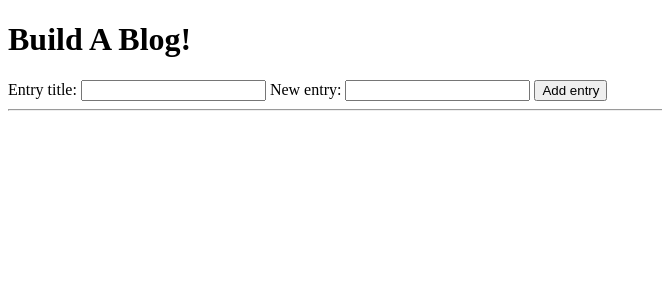
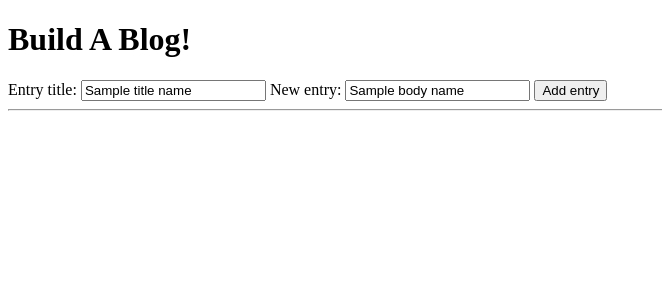
Before and after one commit to May-W/build-a-blog, a Flask app: template templates/newpost.html in a window 1280 px wide. Shown: the part 26-326 px from the top of the page, without its empty margins (0-662 px from the left). Run offline with Flask 2, Linux system fonts and the light colour scheme; the template is opened without the code that fills it: most values are stand-ins (such as "Sample title", 1, 10 or a date in 2020).

Commit message:
got verification and adding working

```diff
--- a/main.py
+++ b/main.py
@@ -30,14 +30,16 @@ def index():
         title_name = request.form['title']
         body_name = request.form['body']
 
+        if not title_name or not body_name:
+            flash('Please enter both a title and body text')
+            return render_template('newpost.html', title="Add Post", title_name = title_name, body_name = body_name)
+
         new_entry = Blog(title_name, body_name)
         db.session.add(new_entry)
         db.session.commit()
+        return redirect('/')
 
     return render_template('newpost.html', title="Add Post")
 
-    #Need to redirect after sucessful post to blog page
-    #need to do validation to see if post is empty
-
 if __name__ == '__main__':
     app.run()
--- a/templates/newpost.html
+++ b/templates/newpost.html
@@ -5,11 +5,11 @@
     <form method='post'>
         <label>
             Entry title:
-            <input type="text" name='title' />
+            <input type="text" name='title' value='{{title_name}}' />
         </label>
         <label>
             New entry:
-            <input type="text" name='body' />
+            <input type="text" name='body' value='{{body_name}}' />
         </label>
         <input type="submit" value='Add entry' />
     </form>
```
Also changed, not shown: templates/individualblog.html (+8 -0 lines).
